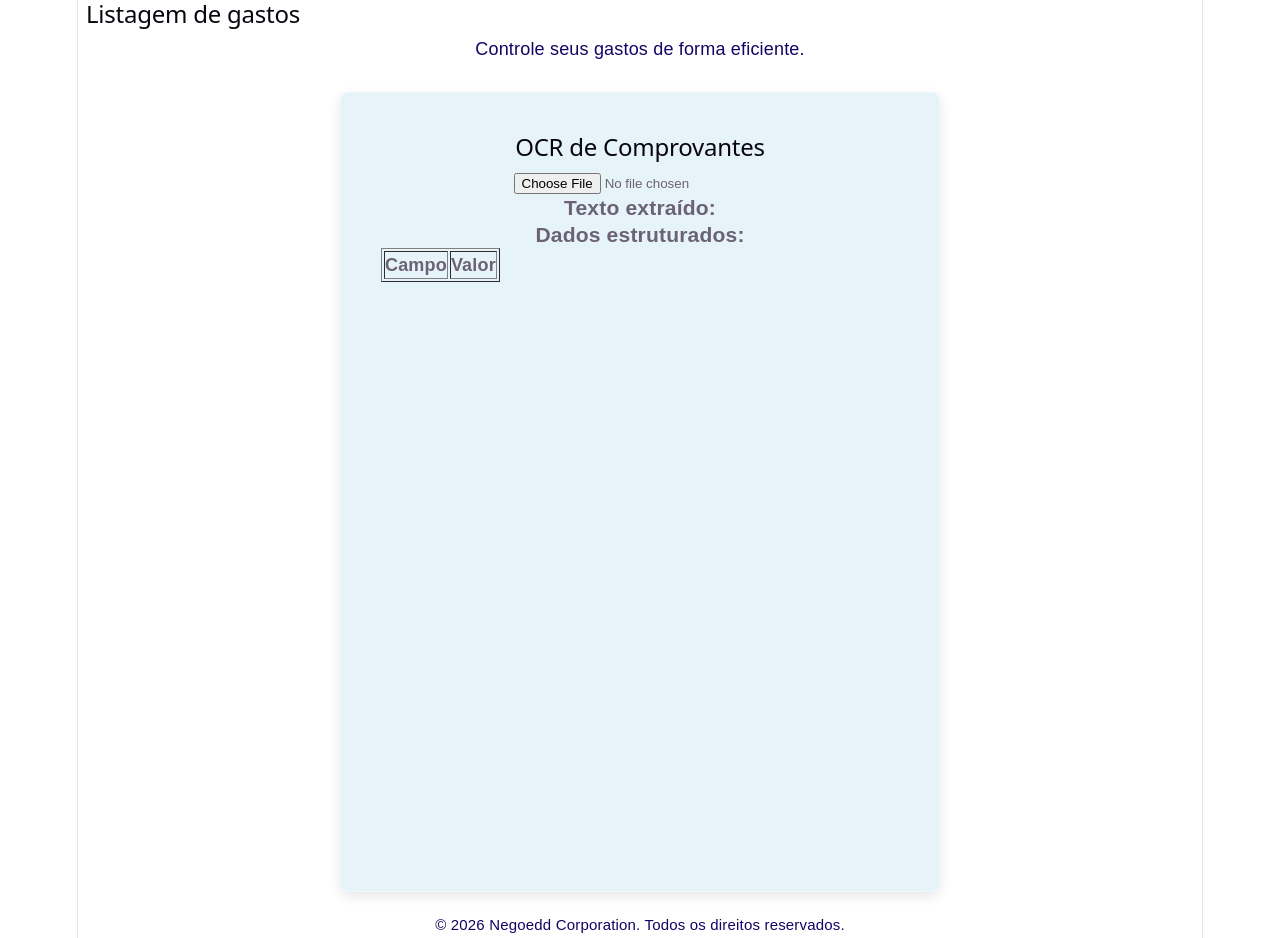
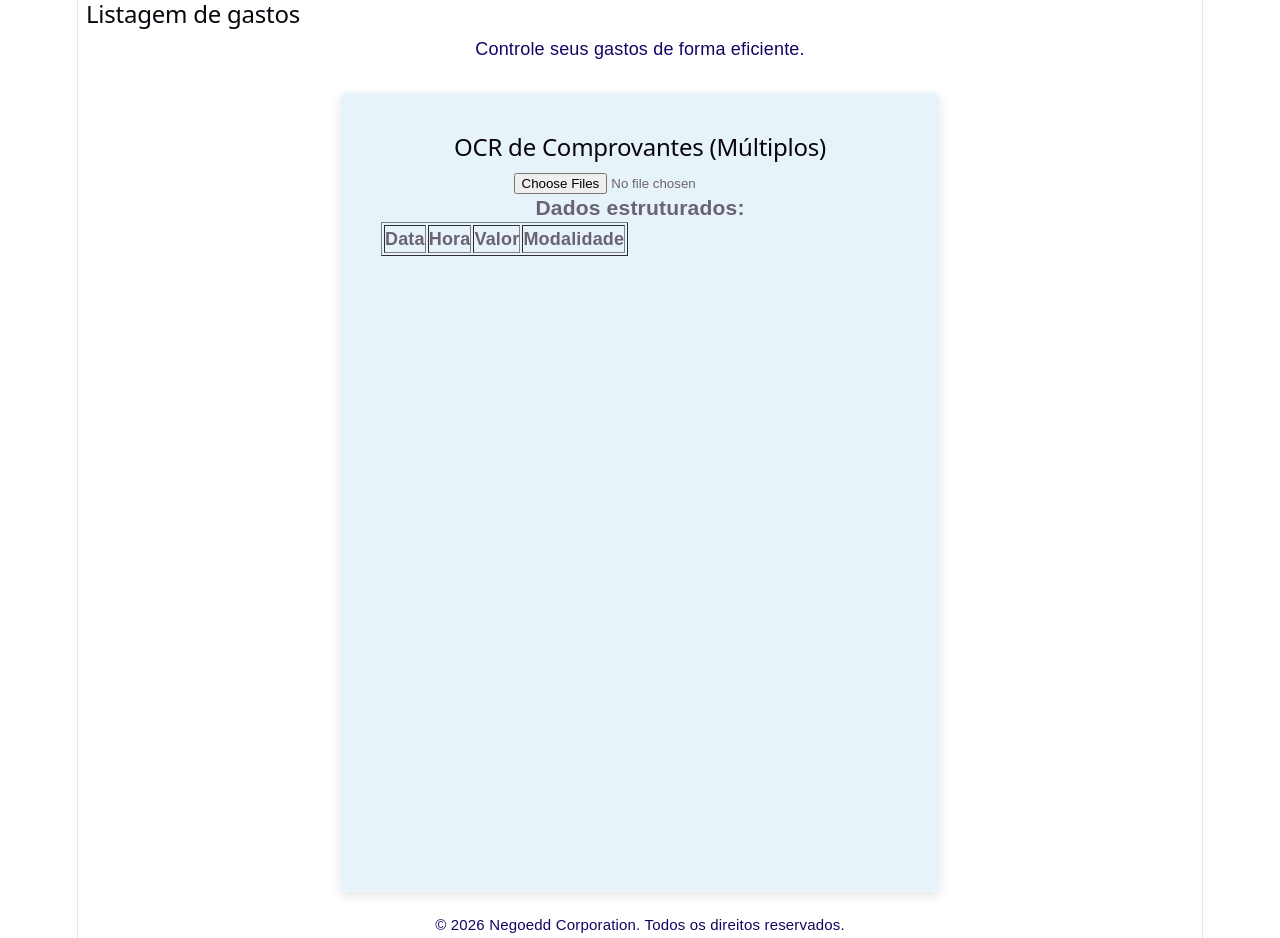
Before and after one commit to Negoedd-Dev/listagem-gastos-ORC-Dashboard, a React (Vite) app: page / in a window 1280 px wide. Built offline with nearby package versions, Linux system fonts and the light colour scheme.

Commit message:
Feat:  Versão 4.0                                                  Permite upload múltiplo de imagens. Processa cada comprovante com OCR e acumula os registros em um array. Gera um Excel único com todos os comprovantes processados.

```diff
--- a/src/components/OCRApp/OCRApp.jsx
+++ b/src/components/OCRApp/OCRApp.jsx
@@ -173,29 +173,126 @@
 // O que mudou?
 // Adicionamos a biblioteca xlsx para criar a planilha. Usamos json_to_sheet para converter os dados em aba Excel.
 // O arquivo é baixado como dados_comprovante.xlsx.
+// import React, { useState } from "react";
+// import Tesseract from "tesseract.js";
+// import * as XLSX from "xlsx";
+// import { saveAs } from "file-saver";
+
+// export default function OCRApp() {
+//   const [image, setImage] = useState(null);
+//   const [text, setText] = useState("");
+//   const [dados, setDados] = useState([]);
+
+//   const handleImageUpload = (event) => {
+//     const file = event.target.files[0];
+//     if (file) {
+//       setImage(URL.createObjectURL(file));
+//       processImage(file);
+//     }
+//   };
+
+//   const processImage = (file) => {
+//     Tesseract.recognize(file, "por", {
+//       logger: (m) => console.log(m),
+//     }).then(({ data: { text } }) => {
+//       setText(text);
+//       parseDados(text);
+//     });
+//   };
+
+//   const parseDados = (textoExtraido) => {
+//     const data = textoExtraido.match(/\d{2}\/\d{2}\/\d{4}/)?.[0] || "";
+//     const hora = textoExtraido.match(/\d{2}:\d{2}/)?.[0] || "";
+//     const valor = textoExtraido.match(/R?\$?\s?\d+,\d{2}/)?.[0] || "";
+//     const modalidade = textoExtraido.includes("CRÉDITO")
+//       ? "Crédito"
+//       : textoExtraido.includes("DÉBITO")
+//         ? "Débito"
+//         : "";
+
+//     setDados([
+//       { campo: "Data da compra", valor: data },
+//       { campo: "Horário da compra", valor: hora },
+//       { campo: "Valor da compra", valor: valor },
+//       { campo: "Modalidade", valor: modalidade },
+//     ]);
+//   };
+
+//   const exportExcel = () => {
+//     const worksheet = XLSX.utils.json_to_sheet(dados);
+//     const workbook = XLSX.utils.book_new();
+//     XLSX.utils.book_append_sheet(workbook, worksheet, "Comprovantes");
+
+//     const excelBuffer = XLSX.write(workbook, {
+//       bookType: "xlsx",
+//       type: "array",
+//     });
+
+//     const blob = new Blob([excelBuffer], {
+//       type: "application/vnd.openxmlformats-officedocument.spreadsheetml.sheet",
+//     });
+
+//     saveAs(blob, "dados_comprovante.xlsx");
+//   };
+
+//   return (
+//     <div style={{ padding: "20px" }}>
+//       <h2>OCR de Comprovantes</h2>
+//       <input type="file" accept="image/*" onChange={handleImageUpload} />
+//       {image && <img src={image} alt="Comprovante" width="300" />}
+//       <h3>Texto extraído:</h3>
+//       <pre>{text}</pre>
+//       <h3>Dados estruturados:</h3>
+//       <table border="1" cellPadding="5">
+//         <thead>
+//           <tr>
+//             <th>Campo</th>
+//             <th>Valor</th>
+//           </tr>
+//         </thead>
+//         <tbody>
+//           {dados.map((d, i) => (
+//             <tr key={i}>
+//               <td>{d.campo}</td>
+//               <td>{d.valor}</td>
+//             </tr>
+//           ))}
+//         </tbody>
+//       </table>
+//       {dados.length > 0 && (
+//         <button onClick={exportExcel} style={{ marginTop: "10px" }}>
+//           Exportar para Excel
+//         </button>
+//       )}
+//     </div>
+//   );
+// }
+//* /////////////////////////////////////////////////////////////////////////////////////////////////////
+//* Versão: 4.0
+// O que esse upgrade faz:
+// Permite upload múltiplo de imagens. Processa cada comprovante com OCR e acumula os registros em um array.
+// Gera um Excel único com todos os comprovantes processados.
+
 import React, { useState } from "react";
 import Tesseract from "tesseract.js";
 import * as XLSX from "xlsx";
 import { saveAs } from "file-saver";
 
 export default function OCRApp() {
-  const [image, setImage] = useState(null);
-  const [text, setText] = useState("");
+  const [images, setImages] = useState([]);
   const [dados, setDados] = useState([]);
 
   const handleImageUpload = (event) => {
-    const file = event.target.files[0];
-    if (file) {
-      setImage(URL.createObjectURL(file));
-      processImage(file);
-    }
+    const files = Array.from(event.target.files);
+    setImages(files.map((f) => URL.createObjectURL(f)));
+
+    files.forEach((file) => processImage(file));
   };
 
   const processImage = (file) => {
     Tesseract.recognize(file, "por", {
       logger: (m) => console.log(m),
     }).then(({ data: { text } }) => {
-      setText(text);
       parseDados(text);
     });
   };
@@ -210,11 +307,14 @@ export default function OCRApp() {
         ? "Débito"
         : "";
 
-    setDados([
-      { campo: "Data da compra", valor: data },
-      { campo: "Horário da compra", valor: hora },
-      { campo: "Valor da compra", valor: valor },
-      { campo: "Modalidade", valor: modalidade },
+    setDados((prev) => [
+      ...prev,
+      {
+        Data: data,
+        Hora: hora,
+        Valor: valor,
+        Modalidade: modalidade,
+      },
     ]);
   };
 
@@ -232,152 +332,52 @@ export default function OCRApp() {
       type: "application/vnd.openxmlformats-officedocument.spreadsheetml.sheet",
     });
 
-    saveAs(blob, "dados_comprovante.xlsx");
+    saveAs(blob, "comprovantes.xlsx");
   };
 
   return (
     <div style={{ padding: "20px" }}>
-      <h2>OCR de Comprovantes</h2>
-      <input type="file" accept="image/*" onChange={handleImageUpload} />
-      {image && <img src={image} alt="Comprovante" width="300" />}
-      <h3>Texto extraído:</h3>
-      <pre>{text}</pre>
+      <h2>OCR de Comprovantes (Múltiplos)</h2>
+      <input
+        type="file"
+        accept="image/*"
+        multiple
+        onChange={handleImageUpload}
+      />
+      <div style={{ display: "flex", gap: "10px", flexWrap: "wrap" }}>
+        {images.map((img, i) => (
+          <img key={i} src={img} alt={`Comprovante ${i}`} width="200" />
+        ))}
+      </div>
       <h3>Dados estruturados:</h3>
       <table border="1" cellPadding="5">
         <thead>
           <tr>
-            <th>Campo</th>
+            <th>Data</th>
+            <th>Hora</th>
             <th>Valor</th>
+            <th>Modalidade</th>
           </tr>
         </thead>
         <tbody>
           {dados.map((d, i) => (
             <tr key={i}>
-              <td>{d.campo}</td>
-              <td>{d.valor}</td>
+              <td>{d.Data}</td>
+              <td>{d.Hora}</td>
+              <td>{d.Valor}</td>
+              <td>{d.Modalidade}</td>
             </tr>
           ))}
         </tbody>
       </table>
       {dados.length > 0 && (
         <button onClick={exportExcel} style={{ marginTop: "10px" }}>
-          Exportar para Excel
+          Exportar todos para Excel
         </button>
       )}
     </div>
   );
 }
-//* /////////////////////////////////////////////////////////////////////////////////////////////////////
-//* Versão: 4.0
-// O que esse upgrade faz
-// Permite upload múltiplo de imagens. Processa cada comprovante com OCR e acumula os registros em um array.
-// Gera um Excel único com todos os comprovantes processados.
-
-// import React, { useState } from "react";
-// import Tesseract from "tesseract.js";
-// import * as XLSX from "xlsx";
-// import { saveAs } from "file-saver";
-
-// export default function OCRApp() {
-//   const [images, setImages] = useState([]);
-//   const [dados, setDados] = useState([]);
-
-//   const handleImageUpload = (event) => {
-//     const files = Array.from(event.target.files);
-//     setImages(files.map((f) => URL.createObjectURL(f)));
-
-//     files.forEach((file) => processImage(file));
-//   };
-
-//   const processImage = (file) => {
-//     Tesseract.recognize(file, "por", {
-//       logger: (m) => console.log(m),
-//     }).then(({ data: { text } }) => {
-//       parseDados(text);
-//     });
-//   };
-
-//   const parseDados = (textoExtraido) => {
-//     const data = textoExtraido.match(/\d{2}\/\d{2}\/\d{4}/)?.[0] || "";
-//     const hora = textoExtraido.match(/\d{2}:\d{2}/)?.[0] || "";
-//     const valor = textoExtraido.match(/R?\$?\s?\d+,\d{2}/)?.[0] || "";
-//     const modalidade = textoExtraido.includes("CRÉDITO")
-//       ? "Crédito"
-//       : textoExtraido.includes("DÉBITO")
-//         ? "Débito"
-//         : "";
-
-//     setDados((prev) => [
-//       ...prev,
-//       {
-//         Data: data,
-//         Hora: hora,
-//         Valor: valor,
-//         Modalidade: modalidade,
-//       },
-//     ]);
-//   };
-
-//   const exportExcel = () => {
-//     const worksheet = XLSX.utils.json_to_sheet(dados);
-//     const workbook = XLSX.utils.book_new();
-//     XLSX.utils.book_append_sheet(workbook, worksheet, "Comprovantes");
-
-//     const excelBuffer = XLSX.write(workbook, {
-//       bookType: "xlsx",
-//       type: "array",
-//     });
-
-//     const blob = new Blob([excelBuffer], {
-//       type: "application/vnd.openxmlformats-officedocument.spreadsheetml.sheet",
-//     });
-
-//     saveAs(blob, "comprovantes.xlsx");
-//   };
-
-//   return (
-//     <div style={{ padding: "20px" }}>
-//       <h2>OCR de Comprovantes (Múltiplos)</h2>
-//       <input
-//         type="file"
-//         accept="image/*"
-//         multiple
-//         onChange={handleImageUpload}
-//       />
-//       <div style={{ display: "flex", gap: "10px", flexWrap: "wrap" }}>
-//         {images.map((img, i) => (
-//           <img key={i} src={img} alt={`Comprovante ${i}`} width="200" />
-//         ))}
-//       </div>
-//       <h3>Dados estruturados:</h3>
-//       <table border="1" cellPadding="5">
-//         <thead>
-//           <tr>
-//             <th>Data</th>
-//             <th>Hora</th>
-//             <th>Valor</th>
-//             <th>Modalidade</th>
-//           </tr>
-//         </thead>
-//         <tbody>
-//           {dados.map((d, i) => (
-//             <tr key={i}>
-//               <td>{d.Data}</td>
-//               <td>{d.Hora}</td>
-//               <td>{d.Valor}</td>
-//               <td>{d.Modalidade}</td>
-//             </tr>
-//           ))}
-//         </tbody>
-//       </table>
-//       {dados.length > 0 && (
-//         <button onClick={exportExcel} style={{ marginTop: "10px" }}>
-//           Exportar todos para Excel
-//         </button>
-//       )}
-//     </div>
-//   );
-// }
 //* /////////////////////////////////////////////////////////////////////////////////////////////////////
 //* Versão: 5.0
 // O que esse upgrade traz
```
